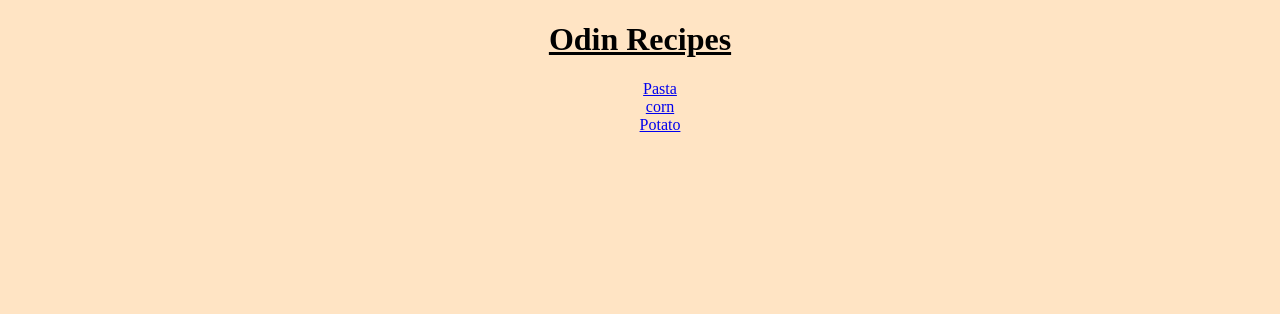
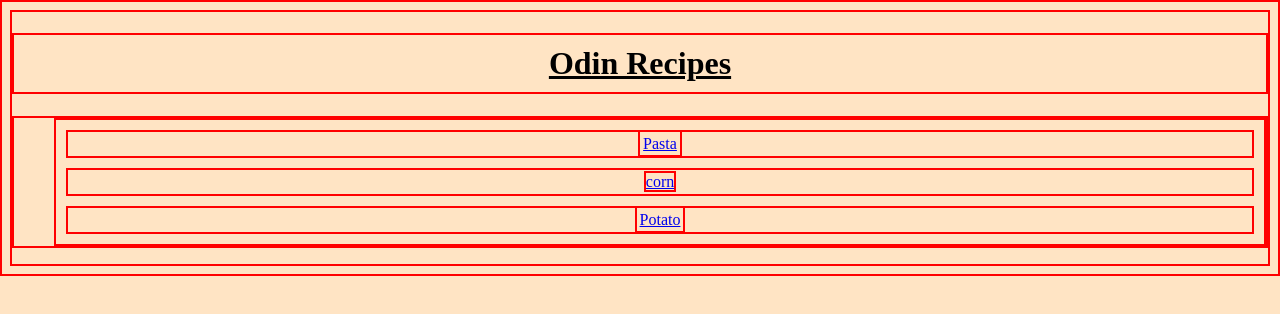
Before and after one commit to Shaveen49/odin-recipes, a plain HTML site: page index.html in a window 1280 px wide. Drawn offline with Linux system fonts and the light colour scheme.

Commit message:
nothing to add

```diff
--- a/index.html
+++ b/index.html
@@ -6,11 +6,13 @@
         <link rel="stylesheet" href="./recipes_css/style.css">
     </head>
     <body>
-        <h1>Odin Recipes</h1>
+        <h1 class="header">Odin Recipes</h1>
         <ul>
-            <li><a href="recipes/pasta.html">Pasta</a></li>
-            <li><a href="recipes/corn.html">corn</a></li>
-            <li><a href="recipes/potato.html">Potato</a></li>
+            <div class="li">
+                <li><a href="recipes/pasta.html" class="a">Pasta</a></li>
+                <li ><a href="recipes/corn.html" class="b">corn</a></li>
+                <li><a href="recipes/potato.html" class="a">Potato</a></li>
+            </div>
         </ul>
     </body>
 </html>
--- a/recipes_css/style.css
+++ b/recipes_css/style.css
@@ -1,3 +1,6 @@
+*{
+    border: 2px solid red;
+}
 li{
     font-size: 16px;
     text-align:center;
@@ -34,3 +37,31 @@ img{
     margin-left: auto;
     margin-right: auto;
 }
+
+.header{
+    margin-left: auto;
+    margin-right: auto;
+    padding: 10px;
+}
+li{
+    margin: 10px;
+    padding: 3px;
+}
+
+.a{
+    padding: 3px;
+    margin: auto;
+}
+.li.b{
+    right: 100;
+}
+
+#ing{
+    margin:0px 60px;
+    width: 90%;
+    color: aqua;
+}
+
+.ul{
+    display: inline-block;
+}
```
Also changed, not shown: recipes/potato.html (+7 -7 lines).
